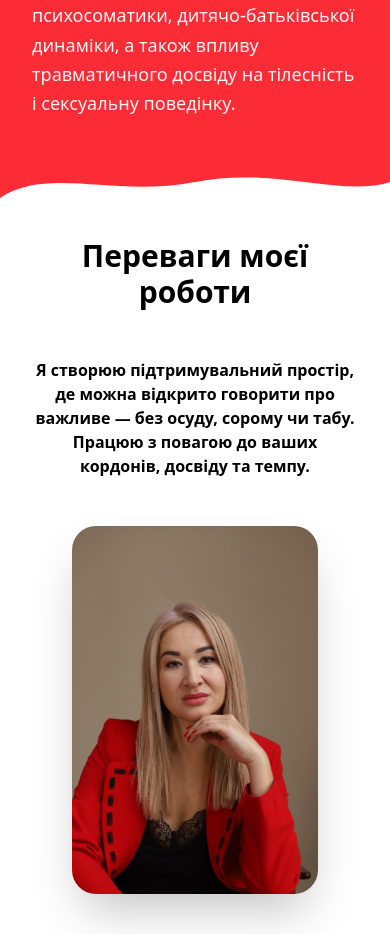
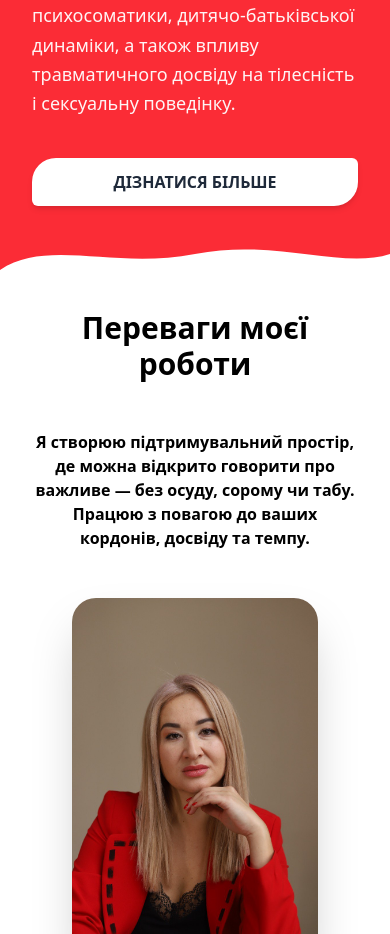
Before and after one commit to kenzay01/psychologist-site, a Next.js app: page / in a window 390 px wide. Shown: the part 1240-2174 px from the top of the page. Built offline with nearby package versions, Linux system fonts and the light colour scheme.

Commit message:
add button to greeting component

```diff
--- a/components/GreetingComponent.tsx
+++ b/components/GreetingComponent.tsx
@@ -97,7 +97,7 @@ export default function GreetingComponent() {
               </div>
             </div> */}
             {/* Button */}
-            <div className="pt-6 self-center w-full hidden md:block">
+            <div className="pt-6 self-center w-full">
               <button
                 onClick={() => {
                   router.push("/aboutMe");
```
